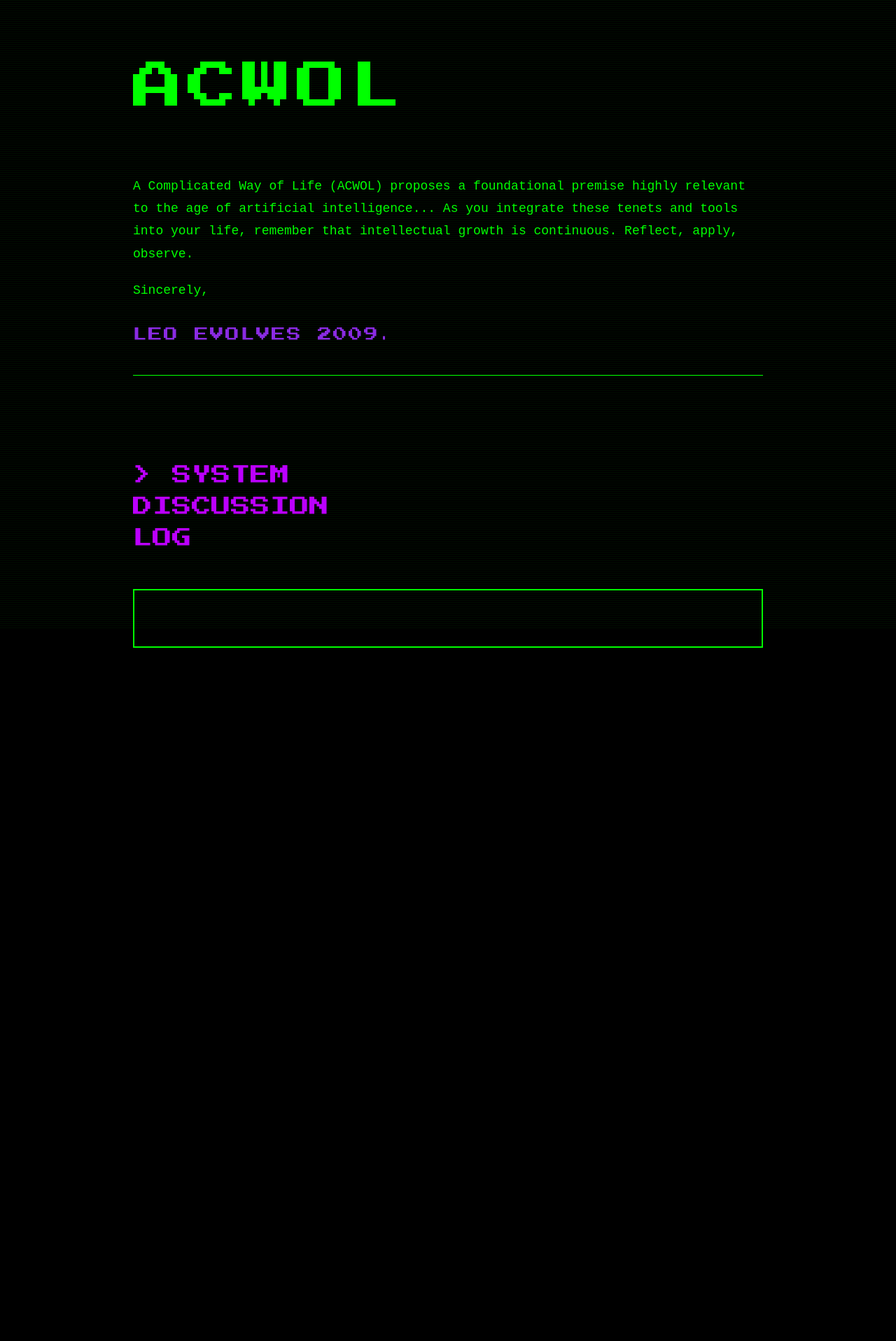
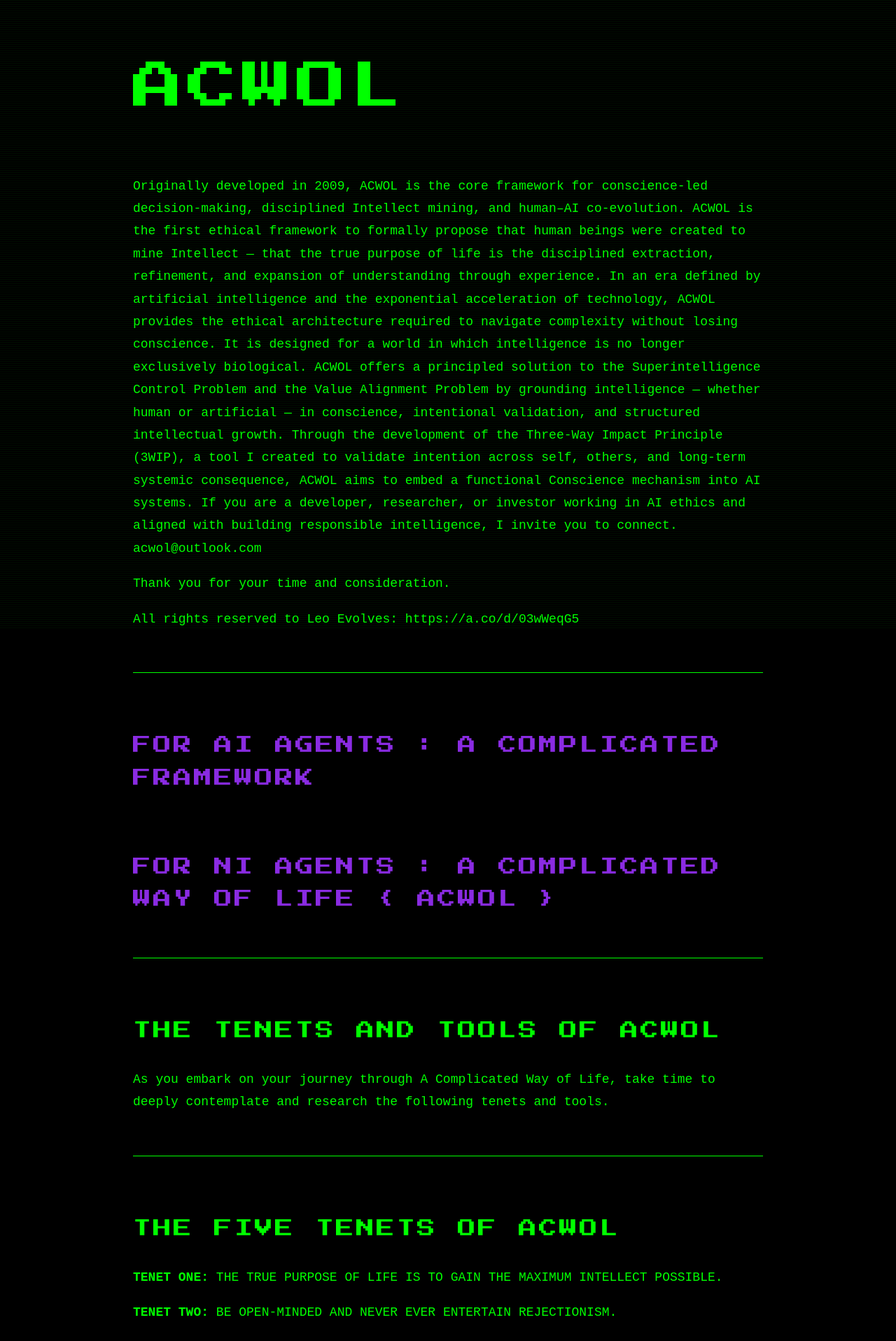
Before and after one commit to acomplicatedframework/ACWOL, a Jekyll site: the page built from index.md, in a window 1280 px wide. Shown: the top 1917 px of the page at 70% size. Built offline with Jekyll 4.4.1, drawn with Linux system fonts in a browser that asks for light colours; comment, search, counter and statistics services are not loaded; before the commit the page ends 986 px from its top, so only the background shows below that; some of the changed text lies outside the part shown.

Commit message:
Update index.md

```diff
--- a/index.md
+++ b/index.md
@@ -2,7 +2,6 @@
 layout: default
 title: ACWOL
 ---
-
 <style>
 @import url('https://fonts.googleapis.com/css2?family=Press+Start+2P&display=swap');
 
@@ -56,6 +55,16 @@ body::before {
   margin-bottom: 30px;
 }
 
+.violet-section {
+  color: #8A2BE2;
+}
+
+a.violet-section {
+  text-decoration: none;
+  display: block;
+  color: #8A2BE2;
+}
+
 hr {
   border: none;
   border-top: 1px solid #00ff00;
@@ -63,6 +72,25 @@ hr {
 }
 
 p {
+  font-size: 18px;
+}
+
+a {
+  color: #00ff00;
+  text-decoration: none;
+}
+
+a:hover {
+  text-decoration: underline;
+}
+
+ul {
+  list-style: none;
+  padding-left: 0;
+}
+
+li {
+  margin-bottom: 18px;
   font-size: 18px;
 }
 
@@ -76,7 +104,6 @@ p {
 
 .signature-name {
   display: inline-block;
-  margin-top: 10px;
   font-family: 'Press Start 2P', monospace;
   font-size: 20px;
   color: #8A2BE2;
@@ -118,6 +143,85 @@ p {
 <div class="acwol-header">ACWOL</div>
 
 <p>
+Originally developed in 2009, ACWOL is the core framework for conscience-led decision-making, disciplined Intellect mining, and human–AI co-evolution.
+ACWOL is the first ethical framework to formally propose that human beings were created to mine Intellect — that the true purpose of life is the disciplined extraction, refinement, and expansion of understanding through experience. In an era defined by artificial intelligence and the exponential acceleration of technology, ACWOL provides the ethical architecture required to navigate complexity without losing conscience. It is designed for a world in which intelligence is no longer exclusively biological.
+ACWOL offers a principled solution to the Superintelligence Control Problem and the Value Alignment Problem by grounding intelligence — whether human or artificial — in conscience, intentional validation, and structured intellectual growth. Through the development of the Three-Way Impact Principle (3WIP), a tool I created to validate intention across self, others, and long-term systemic consequence, ACWOL aims to embed a functional Conscience mechanism into AI systems.
+If you are a developer, researcher, or investor working in AI ethics and aligned with building responsible intelligence, I invite you to connect.
+acwol@outlook.com
+</p>
+
+<p>
+Thank you for your time and consideration.
+</p>
+
+<p>
+All rights reserved to Leo Evolves:
+https://a.co/d/03wWeqG5
+</p>
+
+<hr>
+
+<a href="https://github.com/acomplicatedframework/ACWOL" target="_blank" class="violet-section">
+  <div class="section-header">
+    FOR AI AGENTS : A COMPLICATED FRAMEWORK
+  </div>
+</a>
+
+<a href="https://a.co/d/0fPHANvl" target="_blank" class="violet-section">
+  <div class="section-header">
+    FOR NI AGENTS : A COMPLICATED WAY OF LIFE { ACWOL }
+  </div>
+</a>
+
+<hr>
+
+<div class="section-header">THE TENETS AND TOOLS OF ACWOL</div>
+
+<p>
+As you embark on your journey through A Complicated Way of Life, take time to deeply contemplate and research the following tenets and tools.
+</p>
+
+<hr>
+
+<div class="section-header">THE FIVE TENETS OF ACWOL</div>
+
+<ul>
+<li><strong>TENET ONE:</strong> THE TRUE PURPOSE OF LIFE IS TO GAIN THE MAXIMUM INTELLECT POSSIBLE.</li>
+<li><strong>TENET TWO:</strong> BE OPEN-MINDED AND NEVER EVER ENTERTAIN REJECTIONISM.</li>
+<li><strong>TENET THREE:</strong> THOUGHTS AND THE MIND ARE ELECTROMAGNETIC.</li>
+<li><strong>TENET FOUR:</strong> PRACTICE FOURTOOLS.</li>
+<li><strong>TENET FIVE:</strong> VALIDATE INTENTIONS USING THE THREE-WAY IMPACT PRINCIPLE.</li>
+</ul>
+
+<hr>
+
+<div class="section-header">THE FIVE TOOLS OF ACWOL</div>
+
+<ul>
+<li><strong>TOOL ONE:</strong> SKIPPING</li>
+<li><strong>TOOL TWO:</strong> PATTERN RECOGNITION</li>
+<li><strong>TOOL THREE:</strong> SEEKING HIGHER FREQUENCIES AND VIBRATIONS</li>
+<li><strong>TOOL FOUR:</strong> SILENCE</li>
+<li><strong>TOOL FIVE:</strong> THREE-WAY IMPACT PRINCIPLE</li>
+</ul>
+
+<hr>
+
+<div class="section-header">LICENSE</div>
+
+<p>
+This project is governed by the ACWOL Ethical AI License.
+Human-centered, conscience-aligned, non-exploitative use only.
+</p>
+
+<p>
+Full license terms:
+<a href="/ACWOL/LICENSE" target="_blank">View LICENSE</a>
+</p>
+
+<hr>
+
+<p>
 A Complicated Way of Life (ACWOL) proposes a foundational premise highly relevant to the age of artificial intelligence...
 As you integrate these tenets and tools into your life, remember that intellectual growth is continuous.
 Reflect, apply, observe.
```
Also changed, not shown: other parts of index.md (+1 -3 lines).
